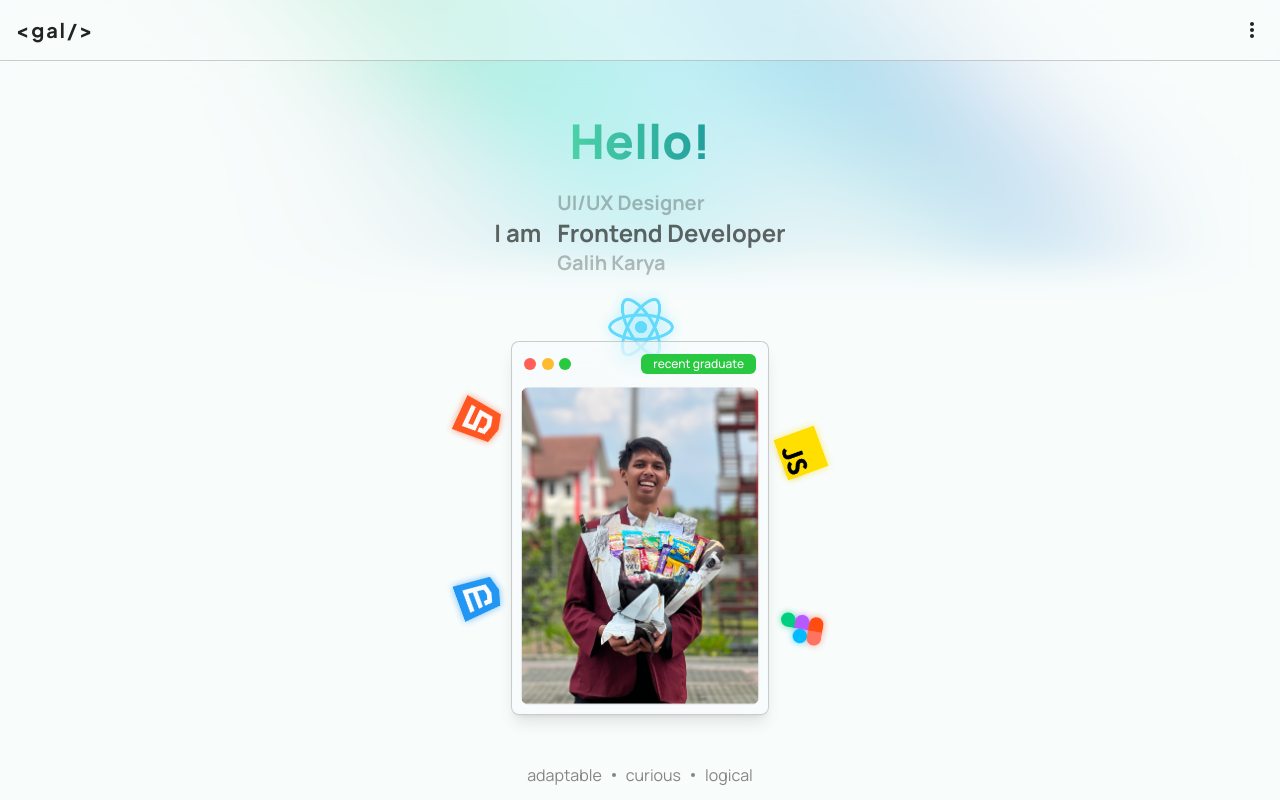
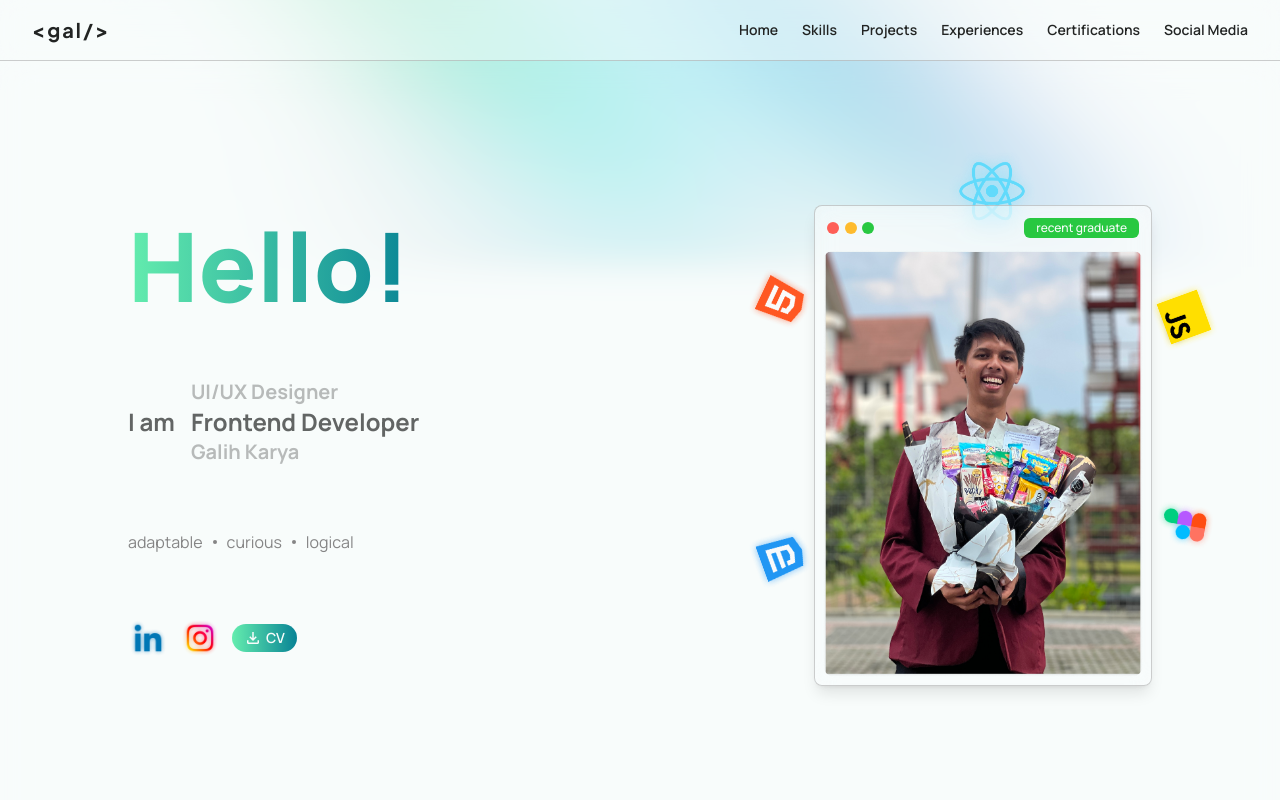
Before and after one commit to galihkarya/josfroux, a Next.js app: page / in a window 1280 px wide. Shown: the top 800 px of the page. Built offline with nearby package versions, Linux system fonts and the light colour scheme.

Commit message:
hero section is now responsive

```diff
--- a/src/app/page.tsx
+++ b/src/app/page.tsx
@@ -72,11 +72,15 @@ const NavBar = () => {
   const MoreModal = () => {
     return (
       <motion.div
-        className="absolute top-2 right-2 z-[60] flex flex-col bg-bgcontainer rounded-xl border-[0.5px] border-bordercolor backdrop-blur-lg px-3 pb-3 pt-8"
+        className="absolute top-2 right-2 z-[60] flex flex-col bg-bgcontainer rounded-xl border-[0.5px] border-bordercolor backdrop-blur-lg px-3 pb-3 pt-8 lg:hidden"
         initial={{ scale: 0.95, opacity: 0 }}
         animate={{ scale: 1, opacity: 1 }}
         exit={{ scale: 0.95, opacity: 0 }}
-        transition={{ duration: 0.1 }}
+        transition={{
+          type: "spring",
+          stiffness: 200,
+          damping: 20,
+        }}
         style={{ transformOrigin: "top right" }}
       >
         <button onClick={toggleModal}>
@@ -107,16 +111,24 @@ const NavBar = () => {
   };
 
   return (
-    <nav className="navbar-container sticky top-0 z-[1000] flex flex-row h-fit bg-bgnav justify-between border-b-[0.5px] border-bordercolor items-center backdrop-blur-md py-4 px-4">
+    <nav className="navbar-container sticky top-0 z-[1000] flex flex-row h-fit bg-bgnav justify-between border-b-[0.5px] border-bordercolor items-center backdrop-blur-md py-4 px-4 lg:px-8">
       <h1
         className={`logo ${plusJakartaSans.className} font-bold text-xl text-foreground tracking-[0.1em]`}
       >
         &lt;gal/&gt;
       </h1>
       <AnimatePresence>{isModalOpen && <MoreModal />}</AnimatePresence>
-      <button onClick={toggleModal}>
+      <button className="lg:hidden" onClick={toggleModal}>
         <MdMoreVert size={24} />
       </button>
+      <div className="hidden lg:flex flex-row gap-6 font-semibold text-sm ">
+        <a href="#hero">Home</a>
+        <a href="#skill">Skills</a>
+        <a href="#project">Projects</a>
+        <a href="#experience">Experiences</a>
+        <a href="#certification">Certifications</a>
+        <a href="#contact">Social Media</a>
+      </div>
     </nav>
   );
 };
@@ -125,14 +137,19 @@ const Hero = () => {
   return (
     <div
       id="hero"
-      className="hero-container flex flex-col gap-12 items-center pt-14 px-4"
+      className="hero-container flex flex-col lg:flex-row lg:justify-between gap-12 items-center pt-14 px-4 lg:px-32 lg:pt-36 lg:pb-24"
     >
-      <div className="greeting-container flex flex-col gap-6 pb-4">
+      <div className="greeting-container flex flex-col gap-6 pb-4 lg:gap-16 ">
         <motion.h1
-          className="text-5xl font-extrabold text-center bg-gradient-to-r from-gradientl1 to-gradientr1 bg-clip-text text-transparent"
+          className="text-5xl font-extrabold text-center bg-gradient-to-r from-gradientl1 to-gradientr1 bg-clip-text text-transparent lg:text-8xl lg:text-left"
           initial={{ opacity: 0, scale: 0.8 }}
           animate={{ opacity: 1, scale: 1 }}
-          transition={{ duration: 2 }}
+          transition={{
+            type: "spring",
+            stiffness: 200,
+            damping: 20,
+            duration: 2,
+          }}
         >
           Hello!
         </motion.h1>
@@ -146,23 +163,76 @@ const Hero = () => {
             <h2 className="text-xl font-bold opacity-30">Galih Karya</h2>
           </div>
         </div>
+
+          <div className="my-character flex flex-row gap-2 items-center text-[#858585]">
+            <p>adaptable</p>
+            <GoDotFill size={8} />
+            <p>curious</p>
+            <GoDotFill size={8} />
+            <p>logical</p>
+          </div>
+          <div className="social-media-container flex flex-row gap-3 items-center">
+            <Link
+              href="https://www.linkedin.com/in/galihkarya"
+              target="_blank"
+              rel="noopener noreferrer"
+            >
+              <Image
+                src={"/assets/linkedin-icon-glow.png"}
+                width={40}
+                height={40}
+                alt="linkedin-icon-glow"
+              />
+            </Link>
+            <Link
+              href="https://www.instagram.com/galihkarya_g"
+              target="_blank"
+              rel="noopener noreferrer"
+            >
+              <Image
+                src={"/assets/instagram-icon-glow.png"}
+                width={40}
+                height={40}
+                alt="instagram-icon-glow"
+              />
+            </Link>
+            <Link
+              href={
+                "https://drive.google.com/file/d/14mwYWEnIEDxZL85oZAX0j0Dirl56nhbC/view?usp=sharing"
+              }
+              target="_blank"
+              rel="noopener noreferrer"
+            >
+              <div className="cv-button-container flex flex-row gap-1 items-center px-3 py-1 rounded-full bg-gradient-to-r from-gradientl1 to-gradientr1 ">
+                <MdOutlineFileDownload color="#f8fcfb" size={18} />
+                <p className="font-semibold text-sm text-[#f8fcfb]">CV</p>
+              </div>
+            </Link>
+          </div>
+
       </div>
       <div className="outer-photo-container ">
         <motion.div
           className="relative"
           initial={{ scale: 0, y: 100 }}
           animate={{ scale: 1, y: 0 }}
-          transition={{ ease: "circInOut", delay: 1, duration: 0.6 }}
+          transition={{
+            type: "spring",
+            stiffness: 200,
+            damping: 20,
+            delay: 1,
+            duration: 0.6,
+          }}
         >
           <Image
-            className="absolute -z-10 -top-16 left-0 transform translate-x-20 hover:-translate-y-2 duration-200"
+            className="absolute -z-10 -top-16 left-0 transform translate-x-20 hover:-translate-y-2 duration-200 lg:translate-x-32"
             src={"/assets/react-icon-glow.png"}
             height={100}
             width={100}
             alt="react-icon-glow"
           />
           <Image
-            className="absolute -z-10 top-12 -left-24 transform translate-x-1/2 -rotate-[65deg] hover:-translate-y-2 duration-200"
+            className="absolute -z-10 top-12 -left-24 transform translate-x-1/2 -rotate-[65deg] hover:-translate-y-2 duration-200 lg:top-16"
             src={"/assets/html-icon-glow.png"}
             height={64}
             width={64}
@@ -176,21 +246,21 @@ const Hero = () => {
             alt="js-icon-glow"
           />
           <Image
-            className="absolute -z-10 top-56 -left-24 transform translate-x-1/2 -rotate-[110deg] hover:-translate-y-2 duration-200"
+            className="absolute -z-10 top-56 -left-24 transform translate-x-1/2 -rotate-[110deg] hover:-translate-y-2 duration-200 lg:top-80"
             src={"/assets/css-icon-glow.png"}
             height={64}
             width={64}
             alt="css-icon-glow"
           />
           <Image
-            className="absolute -z-10 top-64 -right-24 transform -translate-x-1/2 rotate-[100deg] hover:-translate-y-2 duration-200"
+            className="absolute -z-10 top-64 -right-24 transform -translate-x-1/2 rotate-[100deg] hover:-translate-y-2 duration-200 lg:top-72"
             src={"/assets/figma-icon-glow.png"}
             height={64}
             width={64}
             alt="figma-icon-glow"
           />
         </motion.div>
-        <div className="photo-container z-40 bg-bgcontainer flex flex-col w-fit h-fit gap-2 shadow-lg rounded-lg border-[0.5px] border-bordercolor backdrop-blur-md p-2 hover:skew-x-3 hover:rotate-3 duration-200">
+        <div className="photo-container z-40 bg-bgcontainer flex flex-col w-fit h-fit gap-2 shadow-lg rounded-lg border-[0.5px] border-bordercolor backdrop-blur-md p-2 duration-200">
           <div className="win-nav-container flex flex-row justify-between items-center px-1 py-1">
             <div className="button-nav-container flex flex-row gap-[0.35rem]">
               <div className="bg-[#FE5F57] h-[12px] w-[12px] rounded-full"></div>
@@ -203,21 +273,21 @@ const Hero = () => {
           </div>
           <Image
             src={"/assets/graduation-photo.png"}
-            className="w-60 h-auto rounded-xl"
+            className="w-60 h-auto rounded-xl lg:w-80"
             height={1296}
             width={971}
             alt="graduation-photo"
           />
         </div>
       </div>
-      <div className="my-character flex flex-row gap-2 items-center text-[#858585]">
+      <div className="my-character flex flex-row gap-2 items-center text-[#858585] lg:hidden">
         <p>adaptable</p>
         <GoDotFill size={8} />
         <p>curious</p>
         <GoDotFill size={8} />
         <p>logical</p>
       </div>
-      <div className="social-media-container flex flex-row gap-3 items-center">
+      <div className="social-media-container flex flex-row gap-3 items-center lg:hidden">
         <Link
           href="https://www.linkedin.com/in/galihkarya"
           target="_blank"
```
